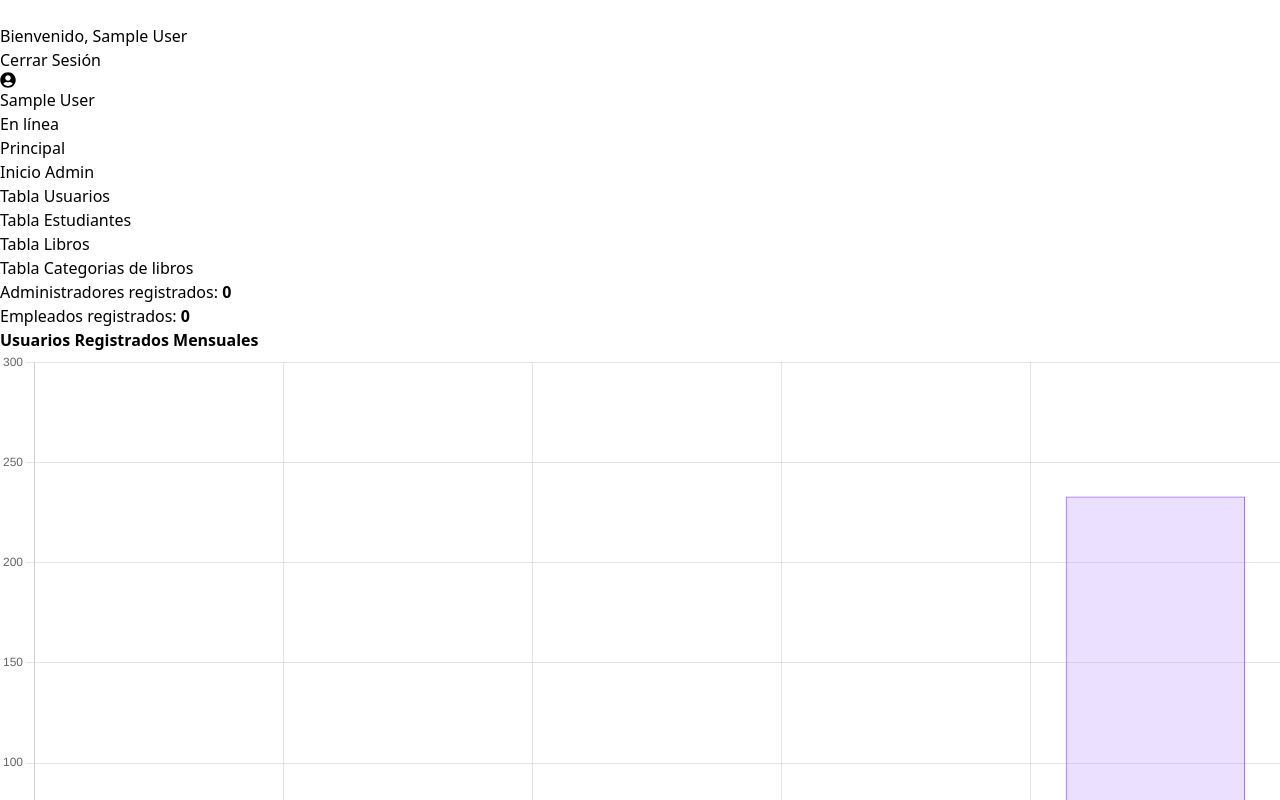
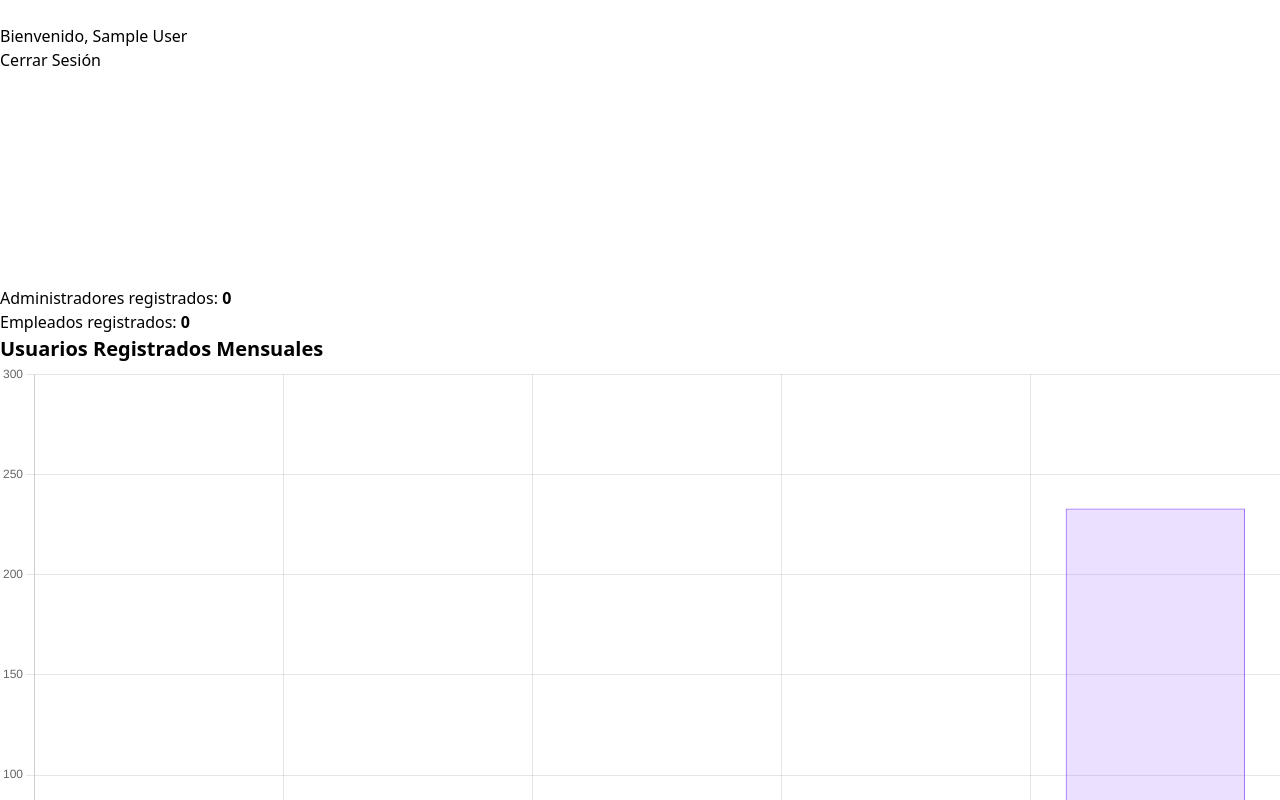
Before and after one commit to JuanCarlosRossLopez/Sistema-de-Bibliotecas-Universitarias, a React (Vite) app in the folder frontend_SBU/: page /HomeAdmin in a window 1280 px wide. Shown: the top 800 px of the page. Built offline with nearby package versions, Linux system fonts and the light colour scheme; sample sign-in values are in the browser's storage; the HTML template or start-up script is replaced by a standard one.

Commit message:
posible solucion sidebar

```diff
--- a/frontend_SBU/src/components/sidebarEj.jsx
+++ b/frontend_SBU/src/components/sidebarEj.jsx
@@ -2,6 +2,8 @@ import React, { useEffect } from "react";
 import { Link } from "react-router-dom";
 import { useState } from "react";
 import { FaUserCircle } from "react-icons/fa";
+import '../styles/styles.css';
+
 
 const SidebarEJ = () => {
     const [isOnline, setIsOnline] = useState(true);
@@ -18,11 +20,10 @@ const SidebarEJ = () => {
     }, []);
 
     return (
-        <div id="containerSidebar" className="z-40">
             <div className="navbar-menu relative z-40">
                 <nav
                     id="sidebar"
-                    className="fixed left-0 top-0 bottom-0 flex w-3/5 -translate-x-full flex-col overflow-y-auto bg-[#A2726A] pt-6 pb-8 sm:max-w-xs lg:w-80 "
+                    className=" fixed left-0 top-0 bottom-0 flex w-3/5 -translate-x-full flex-col overflow-y-auto bg-[#A2726A] pt-6 pb-8 sm:max-w-xs lg:w-80 "
                 >
                     <div className="px-4 pb-6">
                         <Link to={"/perfil"} className="flex items-center space-x-4 mb-3 mt-2" >
@@ -112,7 +113,6 @@ const SidebarEJ = () => {
                     </div>
                 </nav>
             </div>
-        </div>
     );
 };
 
--- a/frontend_SBU/src/js/abrirSidebar.js
+++ b/frontend_SBU/src/js/abrirSidebar.js
@@ -1,18 +1,47 @@
 export default function abrirSidebar() {
+    console.log("Inicializando abrirSidebar...");
+
     const navbar = document.getElementById("navbar");
     const sidebar = document.getElementById("sidebar");
     const btnSidebarToggler = document.getElementById("btnSidebarToggler");
     const navClosed = document.getElementById("navClosed");
     const navOpen = document.getElementById("navOpen");
 
+    if (btnSidebarToggler) {
+        console.log("Botón encontrado:", btnSidebarToggler);
+
         btnSidebarToggler.addEventListener("click", (e) => {
             e.preventDefault();
+
+            if (sidebar) {
+                console.log("Sidebar toggled. Antes:", sidebar.classList.value);
+
+                // Lógica para abrir/cerrar el sidebar
                 sidebar.classList.toggle("show");
+                console.log("Sidebar toggled. Después:", sidebar.classList.value);
+
+                if (navClosed && navOpen) {
                     navClosed.classList.toggle("hidden");
                     navOpen.classList.toggle("hidden");
+                    console.log("Íconos actualizados: ", {
+                        navClosedHidden: navClosed.classList.contains("hidden"),
+                        navOpenHidden: navOpen.classList.contains("hidden"),
                     });
+                } else {
+                    console.error("Íconos no encontrados (navClosed o navOpen)");
+                }
+            } else {
+                console.error("Sidebar no encontrado");
+            }
+        });
+    } else {
+        console.error("Botón no encontrado");
+    }
 
     if (navbar && sidebar) {
         sidebar.style.top = `${navbar.clientHeight - 1}px`;
+        console.log("Posición del sidebar ajustada:", sidebar.style.top);
+    } else {
+        console.error("Navbar o Sidebar no encontrados para ajustar la posición");
     }
 }
--- a/frontend_SBU/src/pages/Admin/TablaEstudiantes.jsx
+++ b/frontend_SBU/src/pages/Admin/TablaEstudiantes.jsx
@@ -200,13 +200,13 @@ export default function TablaEstudiantes() {
                                     ))}
                                 </tbody>
                             </table>
-                            <div className="px-3 md:px-5 py-5 bg-transparent flex flex-col xs:flex-row items-center xs:justify-between">
+                            {/* <div className="px-3 md:px-5 py-5 bg-transparent flex flex-col xs:flex-row items-center xs:justify-between">
                                 <span className="text-xs xs:text-sm text-gray-900">Mostrando 1 a 4 de 50 Entradas</span>
                                 <div className="inline-flex mt-2 xs:mt-0">
                                     <button className="text-sm text-indigo-50 bg-[#A2726A] hover:bg-[#e8a599] font-semibold py-2 px-4 rounded-l">Prev</button>
                                     <button className="text-sm text-indigo-50 bg-[#A2726A] hover:bg-[#e8a599] font-semibold py-2 px-4 rounded-r">Next</button>
                                 </div>
-                            </div>
+                            </div> */}
                         </div>
                     </div>
                 </div>
--- a/frontend_SBU/src/pages/Admin/TablaUsuarios.jsx
+++ b/frontend_SBU/src/pages/Admin/TablaUsuarios.jsx
@@ -1,5 +1,5 @@
 import React, { useState, useEffect } from "react";
-import {useForm} from 'react-hook-form';
+import { useForm } from 'react-hook-form';
 import NavbarEJ from "../../components/navbarEj";
 import SidebarEJ from "../../components/sidebarEj";
 import { FaEdit, FaTrash } from "react-icons/fa";
@@ -128,7 +128,7 @@ const script = `
                     // Agrega más campos según sea necesario
                     studentData = { student_id, course };
                 }
-            return { name, last_name, mail, password, nomine, is_student, id_rol_id,...studentData };
+                return { name, last_name, mail, password, nomine, is_student, id_rol_id, ...studentData };
             },
         }).then(async (result) => {
             if (result.isConfirmed) {
@@ -247,13 +247,13 @@ const script = `
                                     ))}
                                 </tbody>
                             </table>
-                            <div className="px-3 md:px-5 py-5 bg-transparent flex flex-col xs:flex-row items-center xs:justify-between">
+                            {/* <div className="px-3 md:px-5 py-5 bg-transparent flex flex-col xs:flex-row items-center xs:justify-between">
                                 <span className="text-xs xs:text-sm text-gray-900">Mostrando 1 a 4 de 50 Entradas</span>
                                 <div className="inline-flex mt-2 xs:mt-0">
                                     <button className="text-sm text-indigo-50 bg-[#A2726A] hover:bg-[#e8a599] font-semibold py-2 px-4 rounded-l">Prev</button>
                                     <button className="text-sm text-indigo-50 bg-[#A2726A] hover:bg-[#e8a599] font-semibold py-2 px-4 rounded-r">Next</button>
                                 </div>
-                            </div>
+                            </div> */}
                         </div>
                     </div>
                 </div>
--- a/frontend_SBU/src/styles/styles.css
+++ b/frontend_SBU/src/styles/styles.css
@@ -140,13 +140,15 @@ ul.breadcrumb li span {
   opacity: 60%;
 }
 
+/* Ocultar sidebar por defecto */
 #sidebar {
-  -webkit-transition: all 300ms cubic-bezier(0, 0.77, 0.58, 1);
-  transition: all 300ms cubic-bezier(0, 0.77, 0.58, 1);
+  transform: translateX(-100%); /* Empuja fuera de la pantalla */
+  transition: transform 0.3s ease-in-out; /* Suaviza la animación */
 }
 
+/* Mostrar el sidebar cuando tenga la clase 'show' */
 #sidebar.show {
-  transform: translateX(0);
+  transform: translateX(0); /* Lo vuelve visible */
 }
 
 #sidebar ul li a.active {
```
Lines whose indentation alone changed are shown as unchanged.
